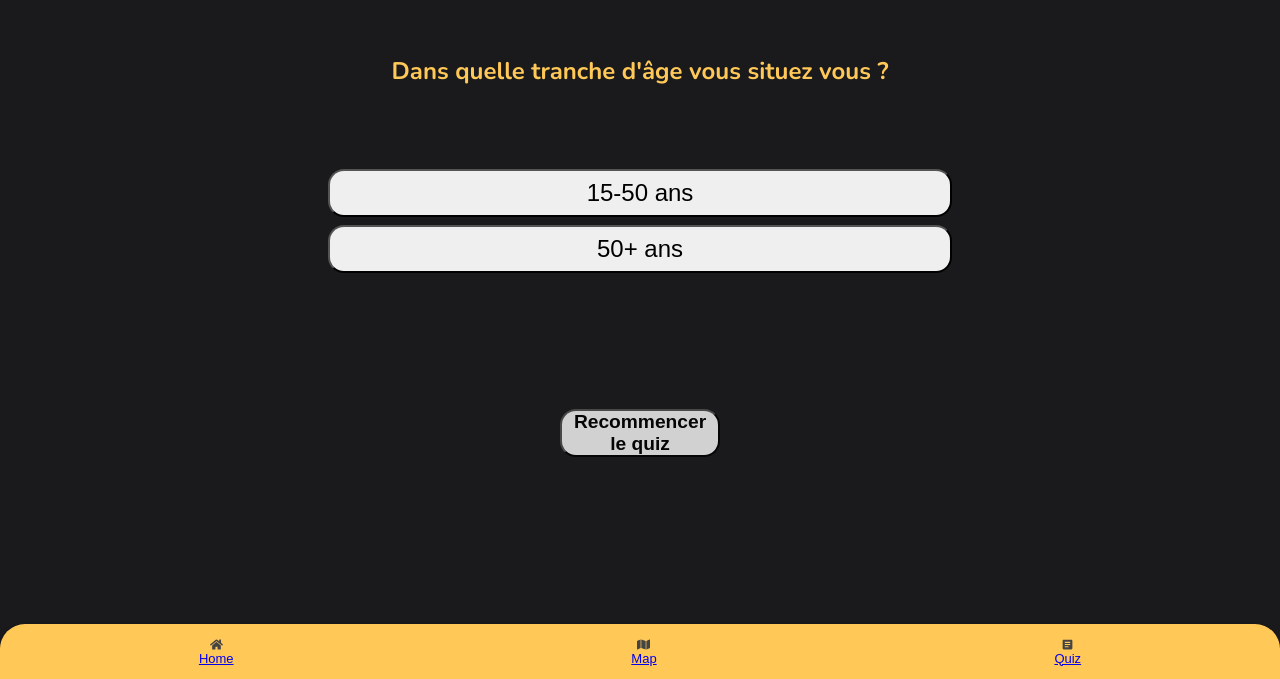
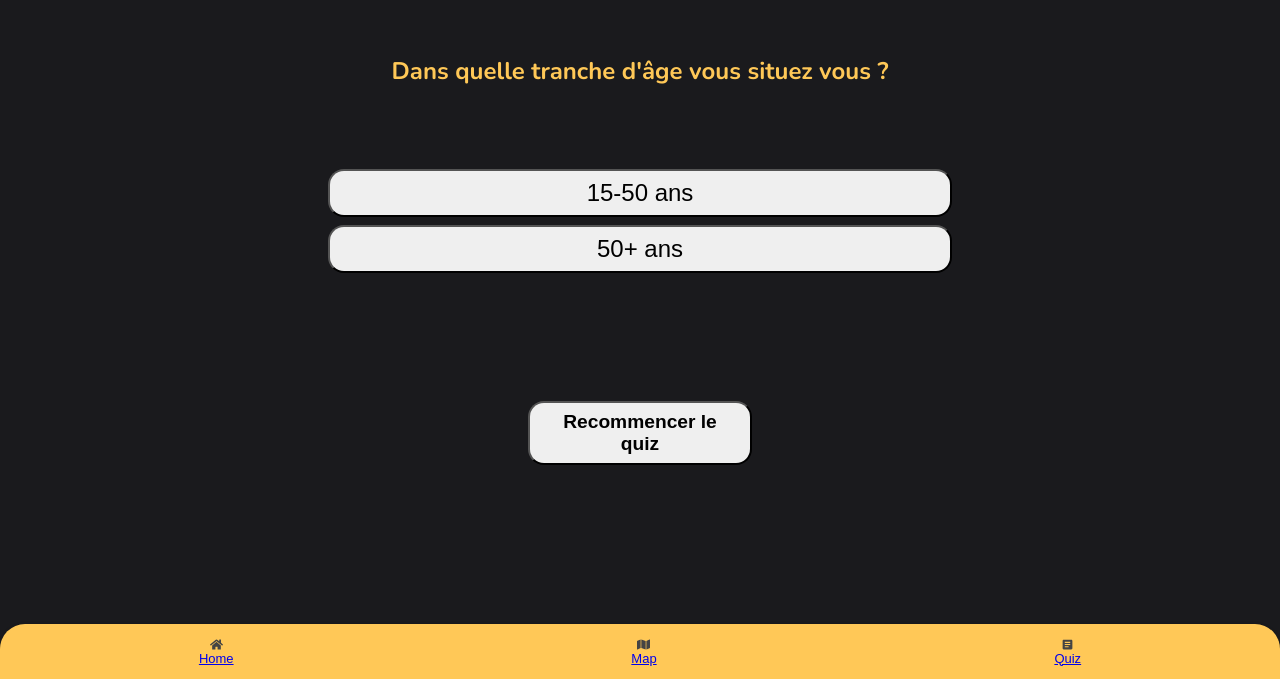
Before and after one commit to WildCodeSchool/2022-03-JS-Toulouse-project-2-actio, a React (Vite) app in the folder frontend/: page /Quiz in a window 1280 px wide. Shown: the part 121-800 px from the top of the page. Built offline with nearby package versions, Linux system fonts and the light colour scheme.

Commit message:
new feature finished and style on the css quiz

```diff
--- a/frontend/src/pages/Quiz.css
+++ b/frontend/src/pages/Quiz.css
@@ -30,15 +30,15 @@
   background-color: #ffc857;
 }
 
-.quiz-return > button {
+.quiz-return-button {
   display: flex;
   justify-content: center;
   align-items: center;
   font-size: larger;
   font-weight: bold;
   padding: 1rem;
-  width: 15rem;
-  height: 5rem;
+  width: 14rem;
+  height: 4rem;
   border-radius: 1rem;
   text-decoration: none;
 }
@@ -71,13 +71,6 @@
   background-color: #ffc857;
 }
 
-.quiz-return > button {
-  height: 3rem;
-  width: 10rem;
-  background-color: white;
-  opacity: 0.8;
-}
-
 .quiz-return > button:hover {
   transform: scale(0.8);
   transition: 1s ease-in-out;
@@ -102,8 +95,8 @@
   font-size: larger;
   font-weight: bold;
   padding: 1rem;
-  width: 15rem;
-  height: 5rem;
+  width: 14rem;
+  height: 4rem;
   border-radius: 1rem;
   text-decoration: none;
 }
--- a/frontend/src/pages/Quiz.jsx
+++ b/frontend/src/pages/Quiz.jsx
@@ -50,7 +50,11 @@ function Quiz() {
         ))}
       </div>
       <div className="quiz-return">
-        <button type="button" onClick={() => handleReturnButtonCLick()}>
+        <button
+          type="button"
+          className="quiz-return-button"
+          onClick={() => handleReturnButtonCLick()}
+        >
           Recommencer le quiz
         </button>
         <div className="show-result">
```
